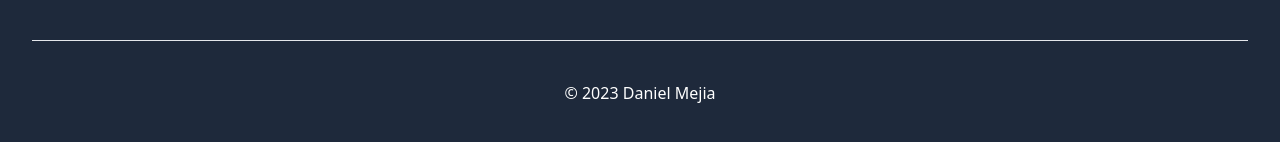
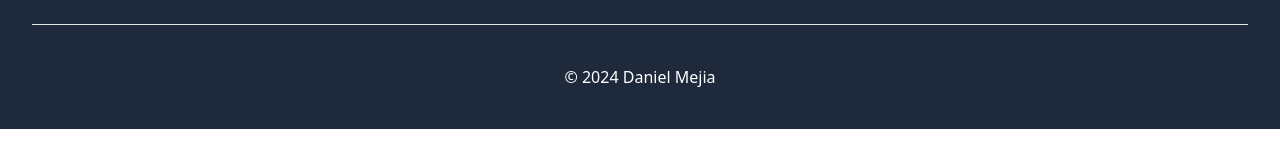
Before and after one commit to FranciscoRauda/portfolio_francisco, a Next.js app: page /proyectos/video in a window 1280 px wide. Shown: the part 1108-1250 px from the top of the page. Built offline with nearby package versions, Linux system fonts and the light colour scheme; what tailwindcss-animated would draw is missing.

Commit message:
arregle el logo movil

```diff
--- a/src/components/Footer.jsx
+++ b/src/components/Footer.jsx
@@ -32,7 +32,7 @@ const footers = () => {
                     </div>
                 </div>
                 <div className="py-10 mt-10 text-white border-t md:text-center">
-                    <p>© 2023 Daniel Mejia</p>
+                    <p>© 2024 Daniel Mejia</p>
                 </div>
             </div>
         </footer>
--- a/src/components/NavBar.jsx
+++ b/src/components/NavBar.jsx
@@ -12,7 +12,7 @@ const NavBar = () => {
             width={200}
             height={300}
             alt="Logo"
-            className="h-10 md:h-16 lg:h-20" // Ajuste del logo en diferentes pantallas
+            className="h-22 md:h-20 lg:h-16" // Ajuste del logo en diferentes pantallas
           />
         </a>
         <button
```
